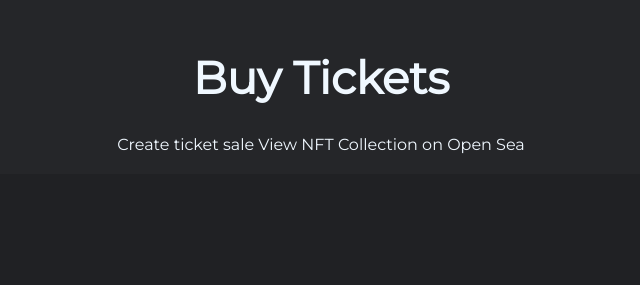
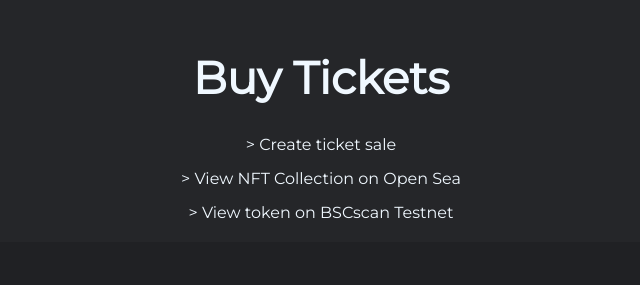
Before and after one commit to davinavarro998/nft-api-frontend, a plain HTML site: page index.html in a window 1280 px wide. Shown: the top 285 px of the page, without its empty margins (319-959 px from the left). Drawn offline with Linux system fonts and the light colour scheme.

Commit message:
added anchors to bsc scan and open sea

```diff
--- a/index.html
+++ b/index.html
@@ -10,16 +10,30 @@
   <body>
     <header class="headerContainer">
       <h1>Buy Tickets</h1>
-      <a class="anchor" href="./create-ticket-sale.html">Create ticket sale</a>
 
-
-      <a class="anchor" href="./create-ticket-sale.html">View NFT Collection on Open Sea</a>
+      <div class="anchorSpace">
+        <a class="anchor" href="./create-ticket-sale.html"
+          > &gt; Create ticket sale</a
+        >
+        <a
+          class="anchor"
+          href="https://testnets.opensea.io/collection/unidentified-contract-23305"
+          target="_blank"
+          >&gt; View NFT Collection on Open Sea</a
+        >
+        <a
+          class="anchor"
+          href="https://testnet.bscscan.com/token/0xc5e1f9dc5fba0758511c2869cfca865bd7b791bf"
+          target="_blank"
+          >&gt; View token on BSCscan Testnet</a
+        >
+      </div>
     </header>
     <main class="mainContainer">
       <div class="avaiableTicketsBox">
         <div>
           <input
-            style="width: 100%;max-width: 600px;"
+            style="width: 100%; max-width: 600px"
             type="text"
             class="inputField"
             placeholder="paste your public address here!"
--- a/style.css
+++ b/style.css
@@ -21,9 +21,19 @@ body {
   font-size: 45px;
 
 }
+.anchorSpace{
+  display: flex;
+  width: 100%;
+  justify-content: center;
+  margin: 0 auto;
+  flex-direction: column;
+  flex-wrap: wrap;
+  gap: 15px;
+}
 .anchor{
   text-decoration: none;
   color: #f0f8ff;
+
 }
 .anchor:hover{
   text-decoration: none;
@@ -84,6 +94,11 @@ body {
     flex-direction: column;
   }
 } */
+@media screen and (max-width:410px) {
+  .ticketCard form {
+    flex-direction: column;
+  }
+}
 .createTicketSaleForm{
   display: flex;
 
```
Also changed, not shown: create-ticket-sale.html (+1 -0 lines).
